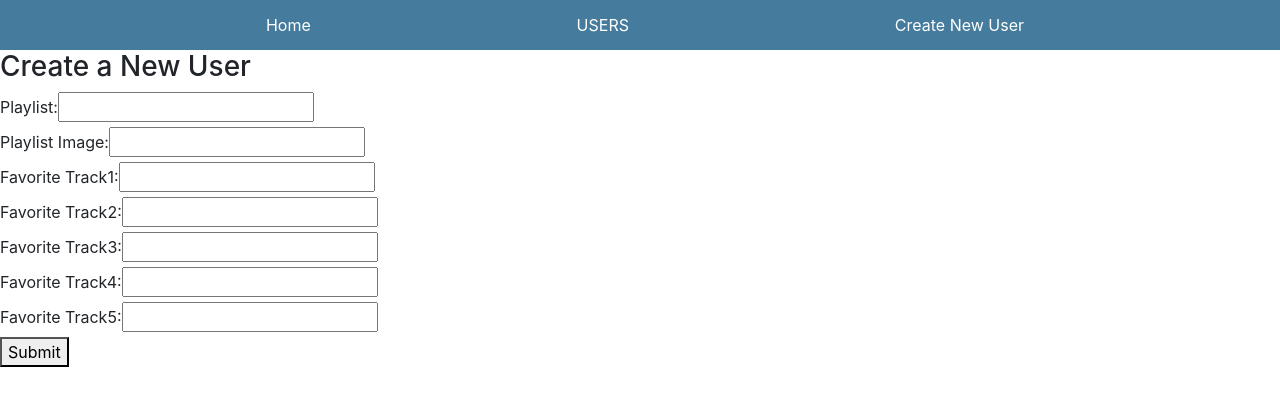
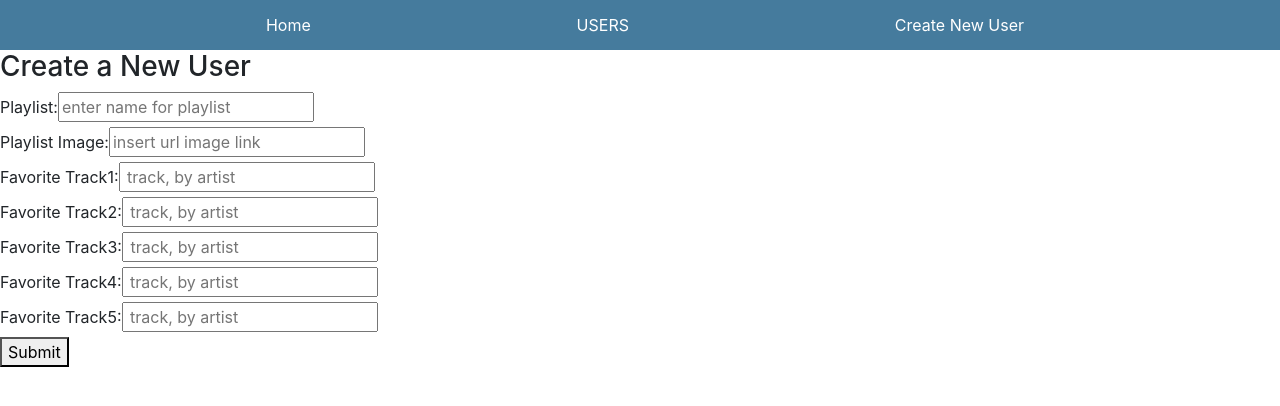
Before and after one commit to djxshin/Project-3, a React (Create React App) app in the folder client/: page /user/1/playlist/create in a window 1280 px wide. Shown: the top 406 px of the page. Built offline with nearby package versions, Linux system fonts and the light colour scheme; no server answers.

Commit message:
"placeholders setup for inputs"

```diff
--- a/client/src/components/Create.js
+++ b/client/src/components/Create.js
@@ -59,6 +59,7 @@ class Create extends Component {
               value={this.state.newUser.username}
               type="text"
               name="username"
+              placeholder="username"
             />
           </div>
           <div>
@@ -68,6 +69,7 @@ class Create extends Component {
               value={this.state.newUser.image}
               type="text"
               name="image"
+              placeholder="URL for image"
             />
           </div>
           <div>
@@ -77,6 +79,7 @@ class Create extends Component {
               value={this.state.newUser.instagram}
               type="text"
               name="instagram"
+              placeholder="instagram handle"
             />
           </div>
           <div>
@@ -88,6 +91,7 @@ class Create extends Component {
               value={this.state.newUser.mainStreamingService}
               type="text"
               name="mainStreamingService"
+              placeholder="streaming service"
             />
           </div>
           <div>
@@ -99,6 +103,7 @@ class Create extends Component {
               value={this.state.newUser.streamingUsername}
               type="text"
               name="streamingUsername"
+              placeholder="streaming username"
             />
           </div>
           <button type="submit">Submit</button>
--- a/client/src/components/CreatePlaylist.js
+++ b/client/src/components/CreatePlaylist.js
@@ -64,6 +64,7 @@ class CreatePlaylist extends Component {
               value={this.state.newPlaylist.playlistName}
               type="text"
               name="playlistName"
+              placeholder="enter name for playlist"
             />
           </div>
           <div>
@@ -73,6 +74,7 @@ class CreatePlaylist extends Component {
               value={this.state.newPlaylist.image}
               type="text"
               name="image"
+              placeholder="insert url image link"
             />
           </div>
           <div>
@@ -82,6 +84,7 @@ class CreatePlaylist extends Component {
               value={this.state.newPlaylist.track1}
               type="text"
               name="track1"
+              placeholder=" track, by artist"
             />
           </div>
           <div>
@@ -91,6 +94,7 @@ class CreatePlaylist extends Component {
               value={this.state.newPlaylist.track2}
               type="text"
               name="track2"
+              placeholder=" track, by artist"
             />
           </div>
           <div>
@@ -100,6 +104,7 @@ class CreatePlaylist extends Component {
               value={this.state.newPlaylist.track3}
               type="text"
               name="track3"
+              placeholder=" track, by artist"
             />
           </div>
           <div>
@@ -109,6 +114,7 @@ class CreatePlaylist extends Component {
               value={this.state.newPlaylist.track4}
               type="text"
               name="track4"
+              placeholder=" track, by artist"
             />
           </div>
           <div>
@@ -118,6 +124,7 @@ class CreatePlaylist extends Component {
               value={this.state.newPlaylist.track5}
               type="text"
               name="track5"
+              placeholder=" track, by artist"
             />
           </div>
           <button type="submit">Submit</button>
--- a/client/src/components/UserInfo.js
+++ b/client/src/components/UserInfo.js
@@ -21,7 +21,7 @@ class UserInfo extends Component {
       handleDelete(){
         let userId =this.state.user._id;
         axios.delete(`/api/user/${userId}`).then(response => {
-          this.props.history.push('/');
+          this.props.history.push('/user');
 
         }).catch(err => console.log(err));
       }
@@ -31,9 +31,9 @@ class UserInfo extends Component {
             <div>
               <div>
               <br/>
-              <button><Link to={`/user/${this.props.match.params.userId}/edit`}>Edit User Profile</Link></button>
+              <button><Link to={`/user/${this.props.match.params.userId}/edit`}>Edit Profile</Link></button>
               <br/>
-              <button><Link to={`/user/${this.props.match.params.userId}/playlist`}>Playlist</Link></button>
+              <button><Link to={`/user/${this.props.match.params.userId}/playlist`}>View {this.state.user.username}'s Playlist</Link></button>
               <br/>
               </div>
                <h1>Username: {this.state.user.username} </h1>
@@ -42,7 +42,7 @@ class UserInfo extends Component {
                <h2>Main Streaming Service: {this.state.user.mainStreamingService} </h2>
                <h2>Streaming Service Username: {this.state.user.streamingUsername} </h2>
 
-               <button onClick={this.handleDelete.bind(this)}>Delete User</button>
+               <button onClick={this.handleDelete.bind(this)}>Delete {this.state.user.username} </button>
 
             </div>
         );
```
